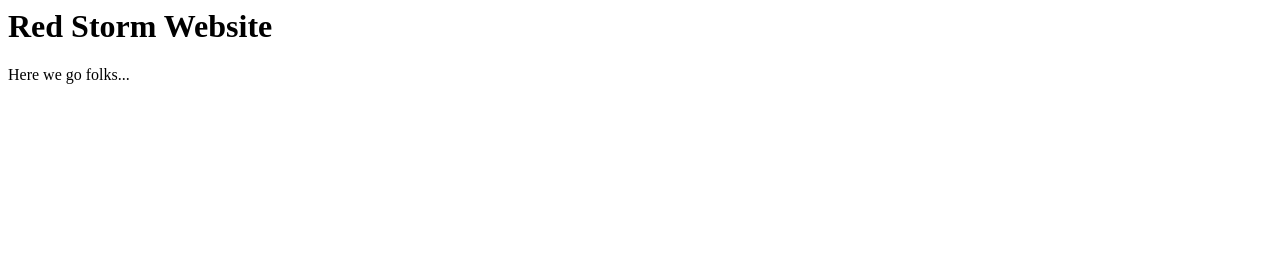
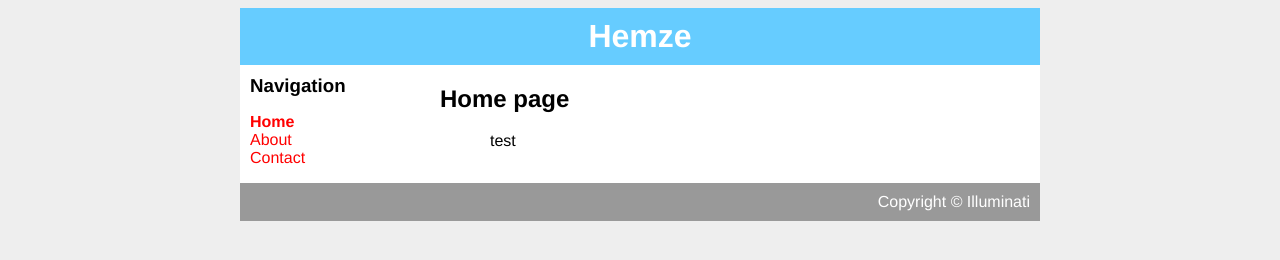
Before and after one commit to Hemze/redstorm, a plain HTML site: page index.html in a window 1280 px wide. Drawn offline with Linux system fonts and the light colour scheme.

Commit message:
Formatting

```diff
--- a/index.html
+++ b/index.html
@@ -1,10 +1,32 @@
 <html>
-    <header>
-        <title>Red Storm Website</title>
-        <link rel="stylesheet" href="style.css">
-    </header>
-    <body>
-        <h1>Red Storm Website</h1>
-        <p>Here we go folks...</p>
-    </body>
-</html>
+	<head>
+		<title>Red Storm</title>
+		<link rel="stylesheet" type="text/css" href="style.css" />
+	</head>
+	<body>
+		<div id="container">
+			<div id="header">
+				<h1>Hemze</h1>
+			</div>
+			<div id="content">
+				<div id="nav">
+					<h3>Navigation</h3>
+					<ul>
+						<li><a class="selected" href="home.html">Home</a></li>
+						<li><a href="about.html">About</a></li>
+						<li><a href="">Contact</a></li>
+					</ul>
+				</div>
+			</div>
+				<div id="main">
+					<h2>Home page</h2>
+					<div id="main-content">
+						<div id="main-content-p">
+                            <p>test</p>
+						</div>
+					</div>
+				</div>
+			<div id="footer">
+				Copyright &copy; Illuminati
+			</div>
+		</div>
--- a/style.css
+++ b/style.css
@@ -0,0 +1,67 @@
+body {
+	background-color: #EEE;
+	font-family: Helvetica, Arial, sans-serif;
+}
+
+a {
+	text-decoration: none;
+	color: red;
+}
+
+h1, h2, h3 {
+	margin: 0;
+}
+
+#container {
+	background-color: white;
+	width: 800px;
+	margin-left: auto;
+	margin-right: auto;
+}
+
+#header {
+	background-color: #66CCFF;
+	color: white;
+	text-align: center;
+	padding: 10px;
+}
+
+#content {
+	padding: 10px;
+}
+
+#nav {
+	width: 180px;
+	float: left;
+}
+
+#nav ul {
+	list-style-type: none;
+	padding: 0;
+}
+
+#nav .selected {
+	font-weight: bold;
+}
+
+#main {
+	width: 600px;
+	float: right;
+}
+
+#main-content {
+	text-indent: 50px;
+	padding-right: 10px;
+}
+
+#main-content-p {
+	line-height: 150%;
+}
+
+#footer {
+	clear: both;
+	padding: 10px;
+	background-color: #999999;
+	color: white;
+	text-align: right;
+}
```
